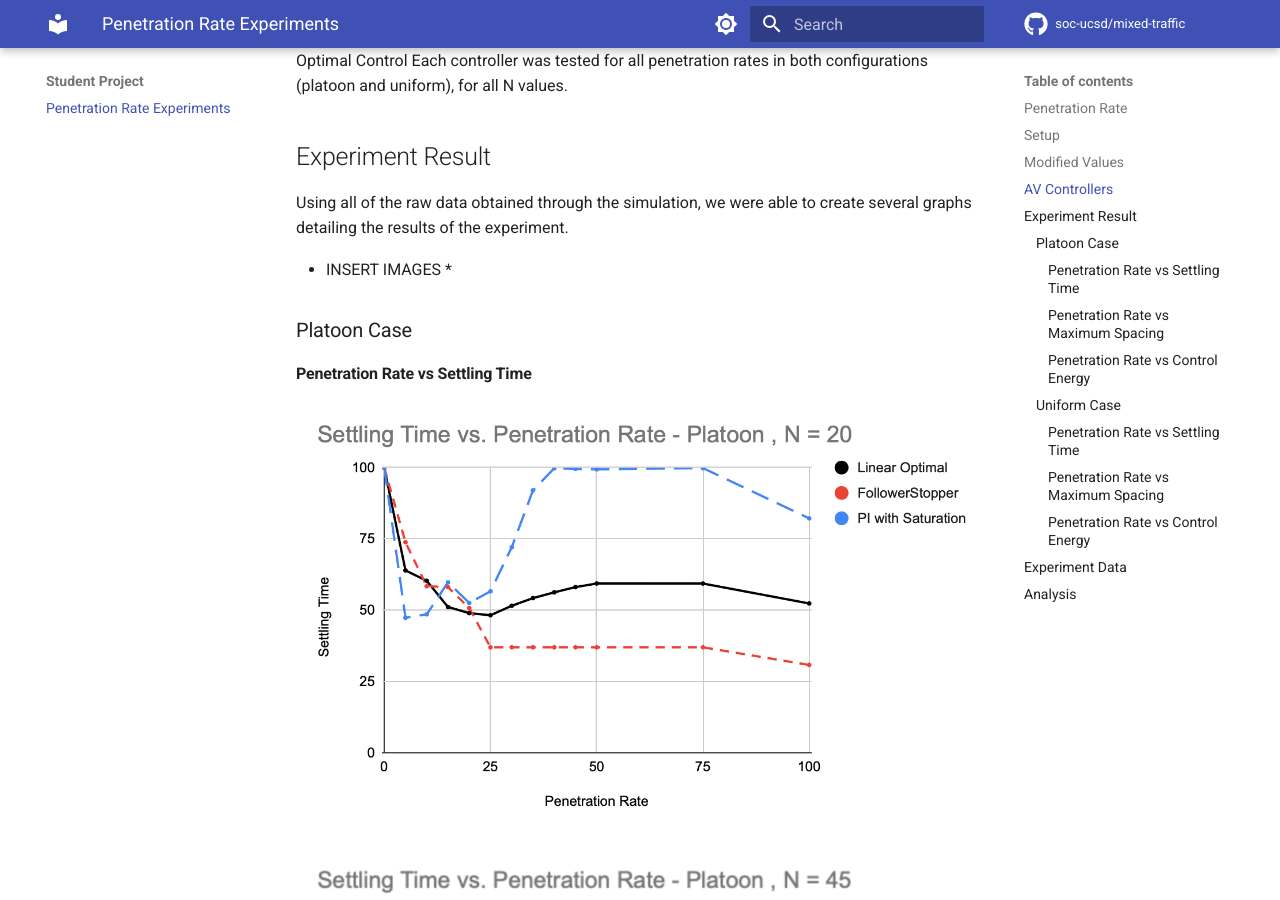
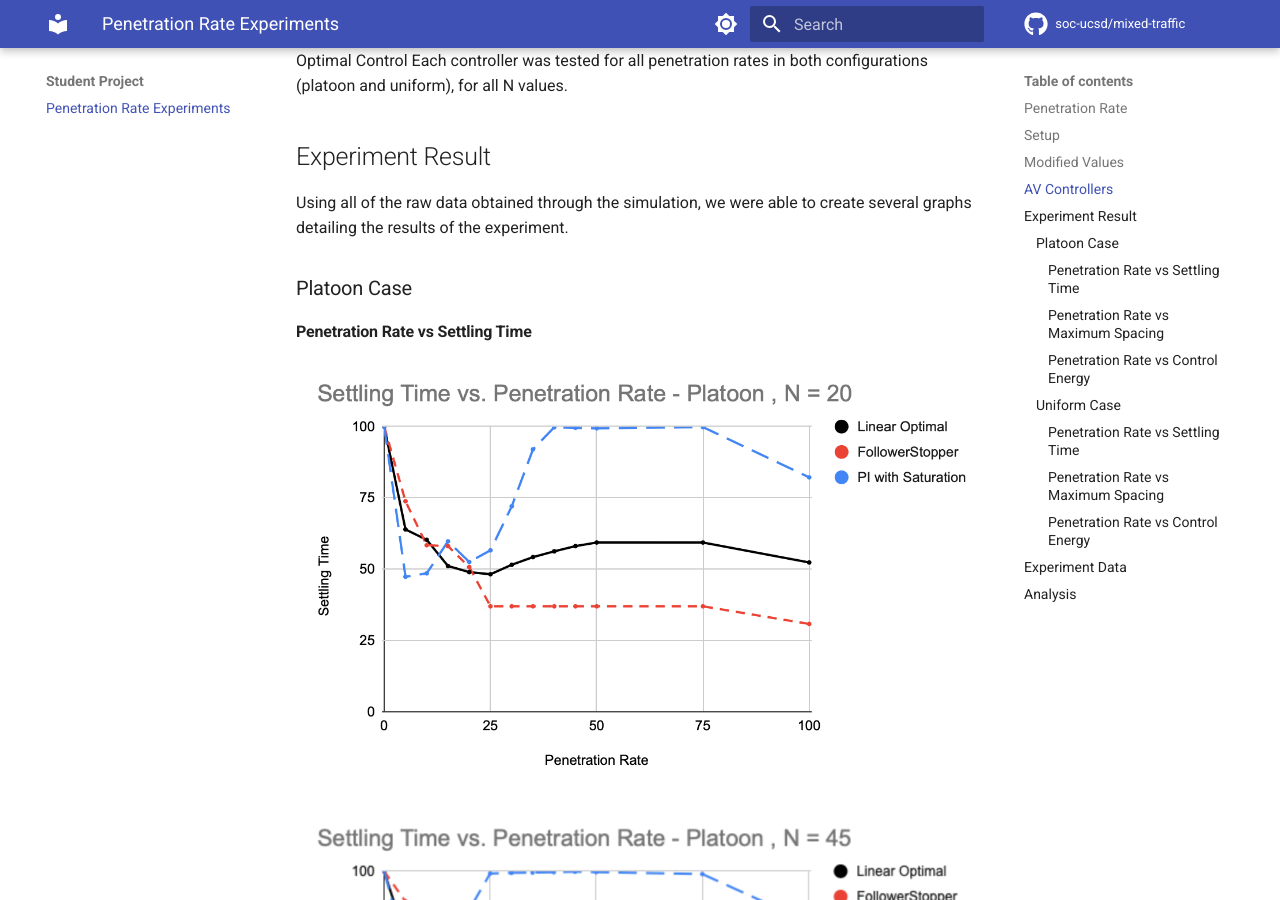
Before and after one commit to soc-ucsd/mixed-traffic, an MkDocs documentation site: the page built from docs/student_project/numerical_data.md, in a window 1280 px wide and 900 px high, scrolled down 1187 px. Built offline with MkDocs 1.6.1 and Material for MkDocs 9.7.7, drawn with Linux system fonts in a browser that asks for light colours; comment, search, counter and statistics services are not loaded.

Commit message:
Update numerical_data.md

```diff
--- a/docs/student_project/numerical_data.md
+++ b/docs/student_project/numerical_data.md
@@ -31,7 +31,6 @@ Each controller was tested for all penetration rates in both configurations (pla
 
 Using all of the raw data obtained through the simulation, we were able to create several graphs detailing the results of the experiment.
 
-* INSERT IMAGES *
 
 ### Platoon Case
 
```
